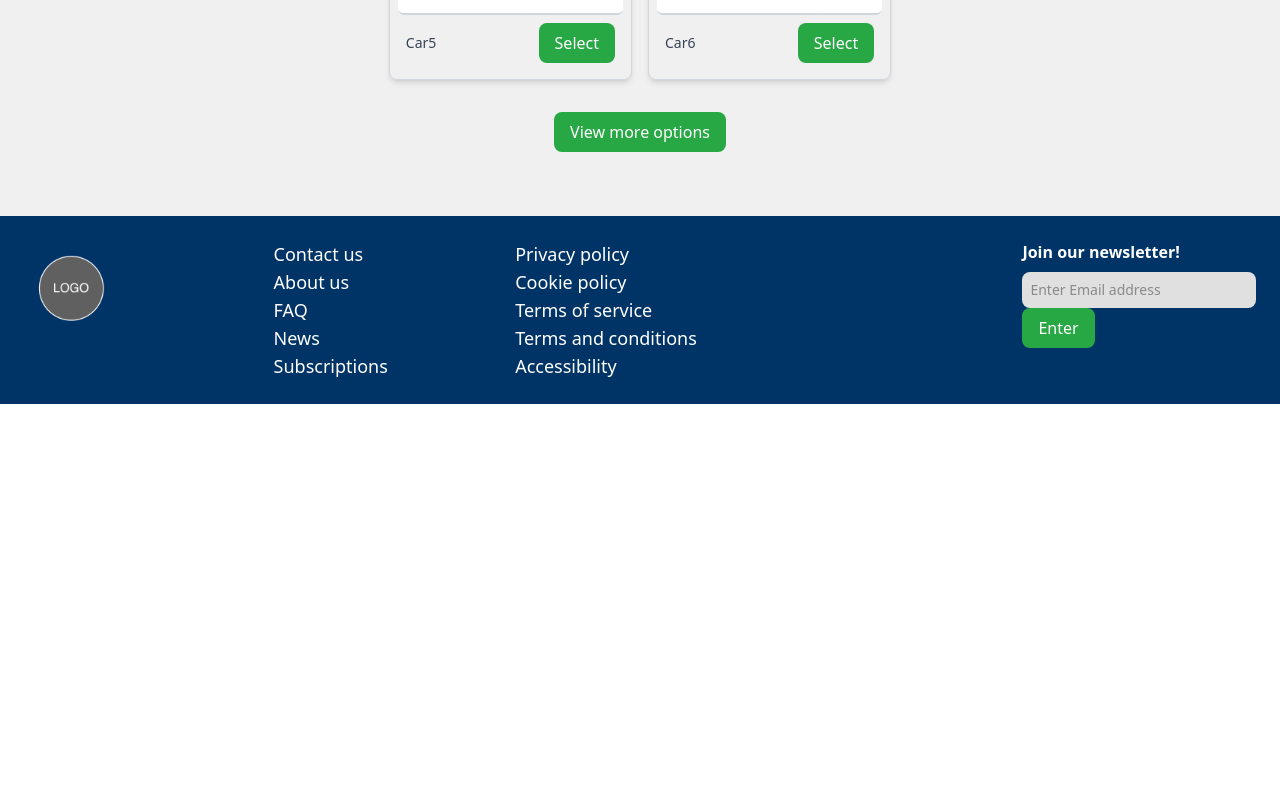
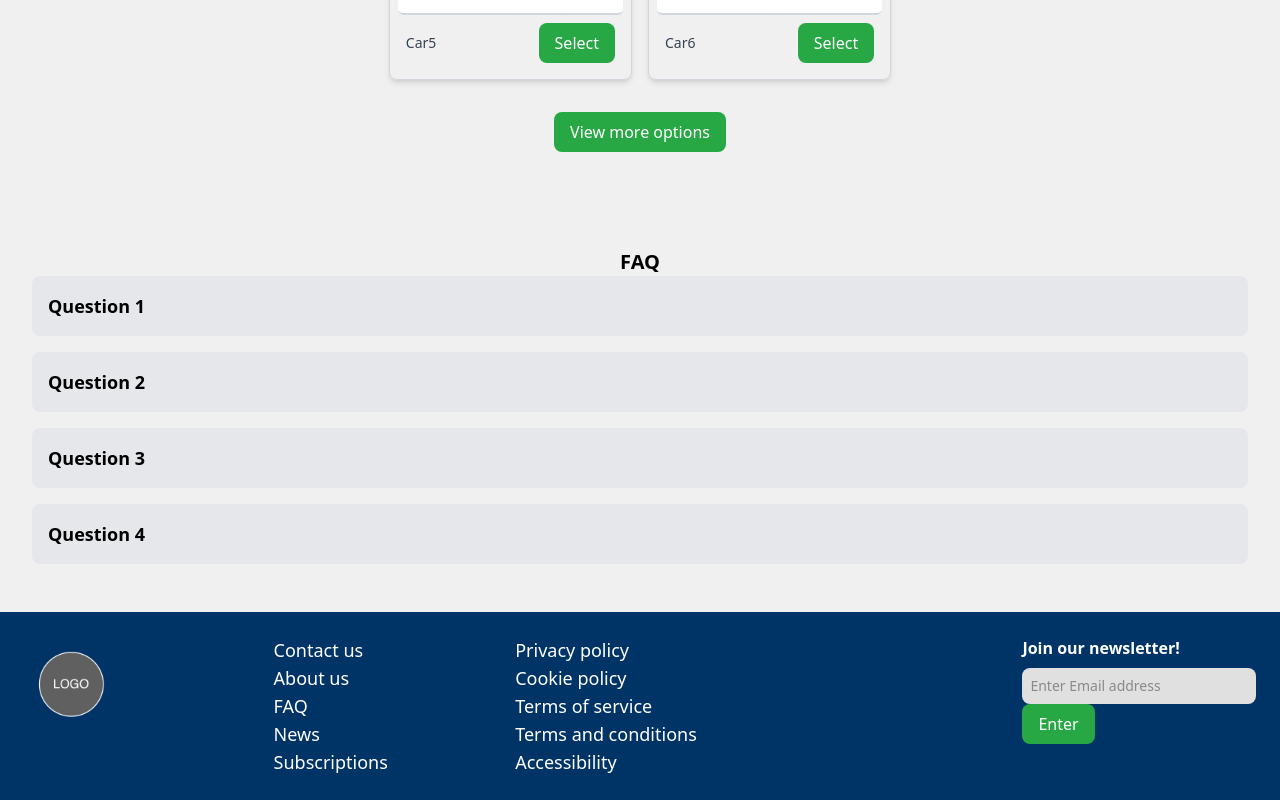
Before and after one commit to ctlaverick/RGVehicleSite, a React (Vite) app in the folder VehicleSite/: page / in a window 1280 px wide. Shown: the part 1309-2109 px from the top of the page. Before the commit the page ends 1713 px from the top, so only its background shows below. Built offline with nearby package versions, Linux system fonts and the light colour scheme.

Commit message:
FAQ functionality

```diff
--- a/VehicleSite/src/components.jsx
+++ b/VehicleSite/src/components.jsx
@@ -1,4 +1,4 @@
-import React from 'react';
+import React, { useState } from 'react';
 import { Link } from 'react-router-dom';
 import logo from './images/logo.png';
 
@@ -92,4 +92,26 @@ const CarOption = ({ name, image }) => {
     )
   }
 
-export { Header, Footer, CarOption, MainButton };
+  const FaqDropdown = ({ question, answer }) => {
+    const [isOpen, setIsOpen] = useState(false);
+
+    const toggleAnswer = () => setIsOpen(!isOpen);
+
+    return (
+      <div className="mb-4">
+        <button
+          onClick={toggleAnswer}
+          className="w-full text-left text-lg font-semibold bg-gray-200 p-4 rounded-lg hover:bg-gray-300 focus:outline-none"
+        >
+          {question}
+        </button>
+        {isOpen && (
+          <div className="mt-2 text-gray-700 px-4 py-2 bg-gray-100 rounded-lg">
+            {answer}
+          </div>
+        )}
+      </div>
+    );
+  };
+
+export { Header, Footer, CarOption, MainButton, FaqDropdown };
--- a/VehicleSite/src/pages/Home.jsx
+++ b/VehicleSite/src/pages/Home.jsx
@@ -8,7 +8,15 @@ const carImages = Object.entries(images).map(([path, image]) => ({
   image: image.default
 }));
 
+const FAQ ={
+  "Question 1":"Answer 1",
+  "Question 2":"Answer 2",
+  "Question 3":"This is a really long answer to a really simple question just to be able to test the size limits of the box that this answer is put in so that it is able to be tested for different paragraphs of text, who knows if this is as long as i need it but im gonna keep typing till i think it should stop so probably right about now.",
+  "Question 4":"Answer 4"
+}
+
 const Home = () => {
+  const FAQ_Entries = Object.entries(FAQ);
   return (
     <div>
       <div className="flex items-center justify-between bg-background p-8">
@@ -54,6 +62,12 @@ const Home = () => {
           <Components.MainButton text='View more options'/>
         </div>
       </div>
+      <div className='p-8 text-center'>
+        <h1 className="text-xl font-semibold">FAQ</h1>
+        {FAQ_Entries.map(([question, answer], index) => (
+          <Components.FaqDropdown key={index} question={question} answer={answer} />
+        ))}
+      </div>
     </div>
   );
 };
```
